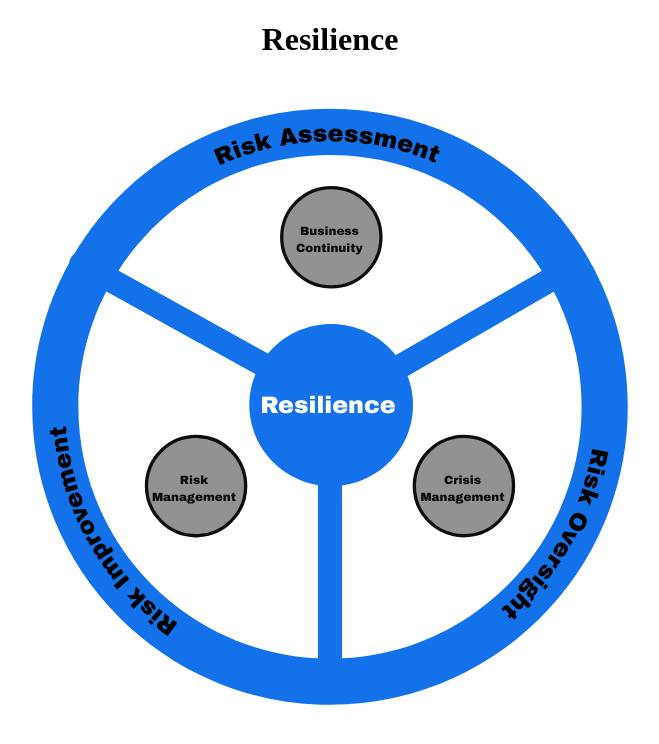
After one commit to jlc1978/Strategia, a Django app: template ISO22301/templates/ISO22301/wheel _3_sections.html in a window 1280 px wide. The commit adds this page. Shown: the top 744 px of the page, without its empty margins (310-969 px from the left). Run offline with Django 5.2, Linux system fonts and the light colour scheme; the template is opened without the code that fills it, so the values that code supplies are empty.

Commit message:
Updated wheel

```diff
--- /dev/null
+++ b/ISO22301/templates/ISO22301/wheel _3_sections.html
@@ -0,0 +1,77 @@
+{% load static %}
+
+<!DOCTYPE html>
+<html lang = 'en'>
+    <link rel='stylesheet' href='{% static 'css/styles.css' %}'>
+    <style>
+        {% for x_colors in wheelcolors %}
+        {% if x_colors == 'None' %}
+            {{ x_colors.0}} {
+                opacity: .5;
+            }
+
+        {% else %}
+        {{ x_colors.0}} {
+            fill: {{ x_colors.1 }};
+            opacity: {{ x_colors.2 }};
+        }
+        {% endif %}
+        {% endfor %}
+    </style>
+<meta name='viewport' content='width=device-width, initial-scale=1'>
+<head>
+
+
+</head>
+<h1>Resilience</h1>
+<body>
+<!--
+    <img src='{% static 'images/ISO_Map2.svg' %}' alt='ISO Map'  usemap='#ISO'>
+    </map> -->
+    <div class='containervert' style='top: 5%;'>
+
+<?xml version="1.0" encoding="UTF-8"?>
+<!-- Generated by Pixelmator Pro 3.6.9 -->
+<svg width="1000" height="650" viewBox="0 0 1000 650" xmlns="http://www.w3.org/2000/svg" xmlns:xlink="http://www.w3.org/1999/xlink">
+    <path id="Line-copy-3" fill="#1372ea" fill-rule="evenodd" stroke="#1372ea" stroke-width="24.150045" stroke-linecap="round" stroke-linejoin="round" d="M 500.004974 593.682922 L 499.995758 325.054352"/>
+    <path id="Line" fill="#1372ea" fill-rule="evenodd" stroke="#1372ea" stroke-width="24.150045" stroke-linecap="round" stroke-linejoin="round" d="M 500.323883 326.772095 L 735.787231 190.845032"/>
+    <path id="Line-copy" fill="#1372ea" fill-rule="evenodd" stroke="#1372ea" stroke-width="24.150045" stroke-linecap="round" stroke-linejoin="round" d="M 501.416656 322.459503 L 251.259445 183.810425"/>
+    <path id="Circular-Outline" fill="#1372ea" fill-rule="evenodd" stroke="none" d="M 500 624.847229 C 335.538483 624.847229 202.215607 491.415833 202.215607 326.820251 C 202.215607 162.22464 335.538483 28.793274 500 28.793274 C 664.461487 28.793274 797.784363 162.22464 797.784363 326.820251 C 797.784363 491.415833 664.461487 624.847229 500 624.847229 Z M 500 578.641541 C 638.963684 578.641541 751.616333 465.897156 751.616333 326.820251 C 751.616333 187.743347 638.963684 74.999023 500 74.999023 C 361.036316 74.999023 248.383759 187.743347 248.383759 326.820251 C 248.383759 465.897156 361.036316 578.641541 500 578.641541 Z"/>
+    <defs>
+        <path id="path1" d="M 753.893555 309.434753 L 753.893555 309.434753 C 753.893555 455.660095 635.449768 574.199219 489.34198 574.199219 C 343.234192 574.199219 224.790375 455.660095 224.790375 309.434753 C 224.790375 163.209366 343.234192 44.670296 489.34198 44.670296 C 635.449768 44.670296 753.893555 163.209366 753.893555 309.434753 Z"/>
+    </defs>
+    <text id="Risk-Improvement" transform="matrix(0.996916 0.078476 -0.078476 0.996916 36.31494 -20.551405)" xml:space="preserve"><textPath xlink:href="#path1" startOffset="555.541457"><tspan font-family="Arial Black" font-size="23.819222" font-weight="800" fill="#000000" xml:space="preserve">Risk Improvement</tspan></textPath></text>
+    <defs>
+        <path id="path2" d="M 760.31012 326.030304 L 760.31012 326.030304 C 760.31012 472.256348 641.866882 590.796021 495.759766 590.796021 C 349.652649 590.796021 231.209427 472.256348 231.209427 326.030304 C 231.209427 179.804245 349.652649 61.26458 495.759766 61.26458 C 641.866882 61.26458 760.31012 179.804245 760.31012 326.030304 Z"/>
+    </defs>
+    <text id="Risk-Assessment" transform="matrix(0.999848 -0.017452 0.017452 0.999848 -1.05796 8.748402)" xml:space="preserve"><textPath xlink:href="#path2" startOffset="1136.26872"><tspan font-family="Arial Black" font-size="23.819222" font-weight="800" fill="#000000" xml:space="preserve">Risk Assessment</tspan></textPath></text>
+    <defs>
+        <path id="path3" d="M 789.891785 292.024567 L 789.891785 292.024567 C 789.891785 438.247528 671.446045 556.784729 525.335876 556.784729 C 379.225708 556.784729 260.779999 438.247528 260.779999 292.024567 C 260.779999 145.801575 379.225708 27.264404 525.335876 27.264404 C 671.446045 27.264404 789.891785 145.801575 789.891785 292.024567 Z"/>
+    </defs>
+    <text id="Risk-Oversight" transform="matrix(0.98685 -0.161639 0.161639 0.98685 -64.89029 123.374212)" xml:space="preserve"><textPath xlink:href="#path3" startOffset="83.551669"><tspan font-family="Arial Black" font-size="23.819222" font-weight="800" fill="#000000" xml:space="preserve">Risk Oversight</tspan></textPath></text>
+    <path id="Oval" fill="#1372ea" fill-rule="evenodd" stroke="none" d="M 583.002625 325 C 583.002625 280.218262 546.359253 243.915497 501.15741 243.915497 C 455.955536 243.915497 419.312164 280.218262 419.312164 325 C 419.312164 369.781738 455.955536 406.084534 501.15741 406.084534 C 546.359253 406.084534 583.002625 369.781738 583.002625 325 Z"/>
+    <text id="Resilience" xml:space="preserve" x="430.141967" y="333" font-family="Arial Black" font-size="23.819222" font-weight="800" fill="#ffffff">Resilience</text>
+    <path id="pathcm-copy" fill="#929292" fill-rule="evenodd" stroke="#0c0d0d" stroke-width="3.308225" stroke-linecap="square" d="M 683.531738 406.084534 C 683.531738 378.667114 661.323669 356.440948 633.928589 356.440948 C 606.533508 356.440948 584.325378 378.667114 584.325378 406.084534 C 584.325378 433.501923 606.533508 455.728088 633.928589 455.728088 C 661.323669 455.728088 683.531738 433.501923 683.531738 406.084534 Z"/>
+    <path id="pathbc-copy" fill="#929292" fill-rule="evenodd" stroke="#0c0d0d" stroke-width="3.308225" stroke-linecap="square" d="M 550.925903 157.204681 C 550.925903 129.787292 528.717834 107.561096 501.322754 107.561096 C 473.927673 107.561096 451.719574 129.787292 451.719574 157.204681 C 451.719574 184.62207 473.927673 206.848267 501.322754 206.848267 C 528.717834 206.848267 550.925903 184.62207 550.925903 157.204681 Z"/>
+    <path id="pathrm-copy" fill="#929292" fill-rule="evenodd" stroke="#0c0d0d" stroke-width="3.308225" stroke-linecap="square" d="M 415.674591 406.084534 C 415.674591 378.667114 393.466492 356.440948 366.071442 356.440948 C 338.676361 356.440948 316.468262 378.667114 316.468262 406.084534 C 316.468262 433.501923 338.676361 455.728088 366.071442 455.728088 C 393.466492 455.728088 415.674591 433.501923 415.674591 406.084534 Z"/>
+    <a href='{% url 'introduction' id='#path_cm' %}'>
+    <path id="path_cm" fill="none" stroke="none" d="M 683.531738 406.084534 C 683.531738 378.667114 661.323669 356.440948 633.928589 356.440948 C 606.533508 356.440948 584.325378 378.667114 584.325378 406.084534 C 584.325378 433.501923 606.533508 455.728088 633.928589 455.728088 C 661.323669 455.728088 683.531738 433.501923 683.531738 406.084534 Z"/>
+    </a>
+    <a href='{% url 'introduction' id='#path_bc' %}'>
+    <path id="path_bc" fill="none" stroke="none" d="M 550.925903 157.204681 C 550.925903 129.787292 528.717834 107.561096 501.322754 107.561096 C 473.927673 107.561096 451.719574 129.787292 451.719574 157.204681 C 451.719574 184.62207 473.927673 206.848267 501.322754 206.848267 C 528.717834 206.848267 550.925903 184.62207 550.925903 157.204681 Z"/>
+    </a>
+    <path id="path_rm" fill="none" stroke="#0c0d0d" stroke-width="3.308225" stroke-linecap="square" d="M 415.674591 406.084534 C 415.674591 378.667114 393.466492 356.440948 366.071442 356.440948 C 338.676361 356.440948 316.468262 378.667114 316.468262 406.084534 C 316.468262 433.501923 338.676361 455.728088 366.071442 455.728088 C 393.466492 455.728088 415.674591 433.501923 415.674591 406.084534 Z"/>
+    <a href='{% url 'introduction' id='#path_bc' %}'>
+    <text id="Business-Continuity" xml:space="preserve"><tspan x="470.057441" y="155" font-family="Arial Black" font-size="11.909611" font-weight="800" fill="#0c0d0d" xml:space="preserve">Business</tspan><tspan x="466.091448" y="172" font-family="Arial Black" font-size="11.909611" font-weight="800" fill="#0c0d0d" xml:space="preserve">Continuity</tspan></text>
+    </a>
+    <text id="Risk-Management" xml:space="preserve"><tspan x="349.775924" y="404" font-family="Arial Black" font-size="11.909611" font-weight="800" fill="#0c0d0d" xml:space="preserve">Risk</tspan><tspan x="321.883126" y="421" font-family="Arial Black" font-size="11.909611" font-weight="800" fill="#0c0d0d" xml:space="preserve">Management</tspan></text>
+    <text id="Crisis-Management" xml:space="preserve"><tspan x="613.984277" y="404" font-family="Arial Black" font-size="11.909611" font-weight="800" fill="#0c0d0d" xml:space="preserve">Crisis</tspan><tspan x="590.383126" y="421" font-family="Arial Black" font-size="11.909611" font-weight="800" fill="#0c0d0d" xml:space="preserve">Management</tspan></text>
+</svg>
+
+
+
+
+
+</div>
+</body>
+</html>
--- a/assets/css/styles.css
+++ b/assets/css/styles.css
@@ -284,6 +284,7 @@ th, td {
     opacity: .5;
   }
 
+
   link:visited svg path{
     fill: red;
     opacity: .5;
```
Also changed, not shown: ISO22301/templates/ISO22301/wheel.html (+16 -38 lines), db.sqlite3.
